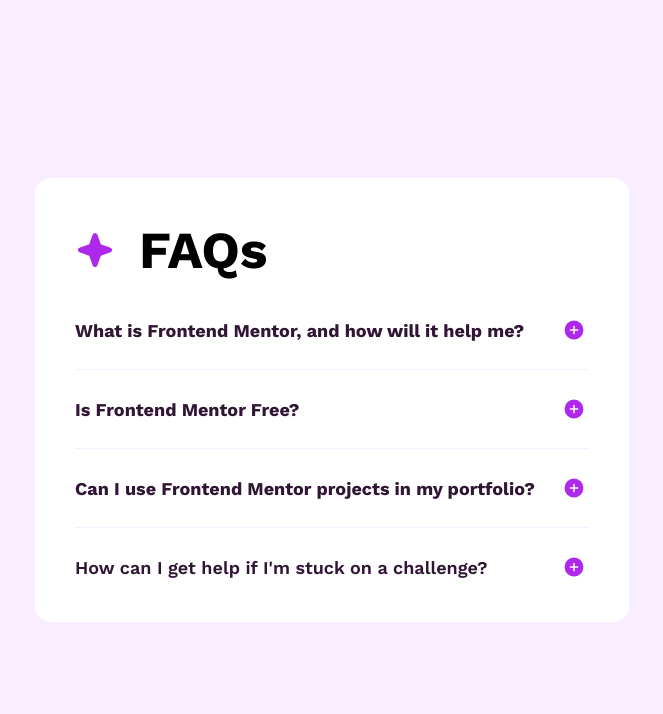
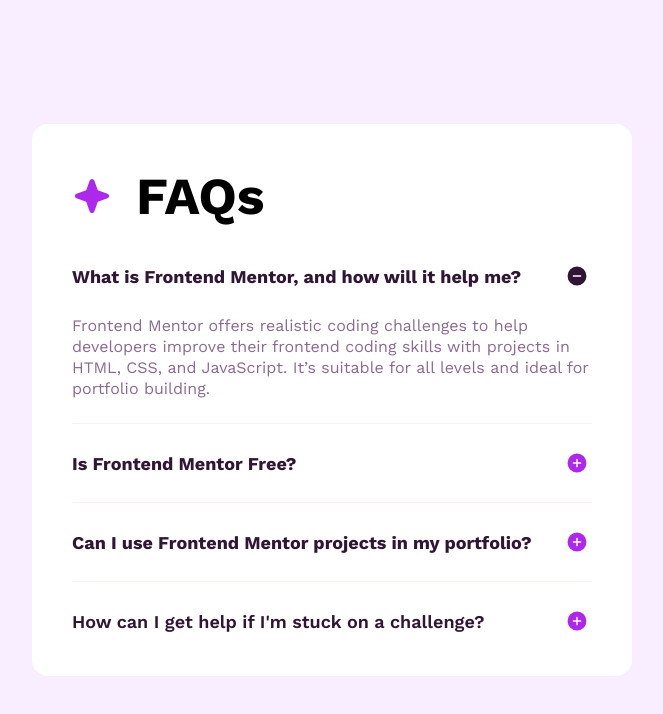
Before and after one commit to YashinN/FM-faq-accordion, a React (Create React App) app: page / in a window 1280 px wide. Shown: the top 714 px of the page, without its empty margins (308-971 px from the left). Built offline with nearby package versions, Linux system fonts and the light colour scheme.

Commit message:
refactor: plus/minus svg icons converted to components. removed corresponding svgs from images folder.

```diff
--- a/src/components/faq accordion/AccordionItem.js
+++ b/src/components/faq accordion/AccordionItem.js
@@ -1,5 +1,6 @@
 import styles from "./AccordionItem.module.scss";
-import plusIcon from "../images/icon-plus.svg";
+import IconMinus from "./IconMinus";
+import IconPlus from "./IconPlus";
 
 const AccordionItem = ({ dispatch, openIndex, index, accordionContent }) => {
   const { question, answer } = accordionContent;
@@ -32,33 +33,7 @@
           onClick={() => dispatch({ type: "toggle", payload: index })}
           aria-label="toggle faq"
         >
-          {openIndex === index ? (
-            <svg
-              xmlns="http://www.w3.org/2000/svg"
-              width="24"
-              height="24"
-              fill="none"
-              viewBox="0 0 30 31"
-            >
-              <path
-                fill="#301534"
-                d="M15 3.313A12.187 12.187 0 1 0 27.188 15.5 12.2 12.2 0 0 0 15 3.312Zm4.688 13.124h-9.375a.938.938 0 0 1 0-1.875h9.374a.938.938 0 0 1 0 1.876Z"
-              />
-            </svg>
-          ) : (
-            <svg
-              xmlns="http://www.w3.org/2000/svg"
-              width="24"
-              height="24"
-              fill="none"
-              viewBox="0 0 30 31"
-            >
-              <path
-                fill="#AD28EB"
-                d="M15 3.313A12.187 12.187 0 1 0 27.188 15.5 12.203 12.203 0 0 0 15 3.312Zm4.688 13.124h-3.75v3.75a.938.938 0 0 1-1.876 0v-3.75h-3.75a.938.938 0 0 1 0-1.875h3.75v-3.75a.938.938 0 0 1 1.876 0v3.75h3.75a.938.938 0 0 1 0 1.876Z"
-              />
-            </svg>
-          )}
+          {openIndex === index ? <IconMinus /> : <IconPlus />}
         </button>
       </div>
 
--- a/src/components/faq accordion/FaqAccordion.js
+++ b/src/components/faq accordion/FaqAccordion.js
@@ -6,7 +6,7 @@
 import starIconDesktop from "../images/icon-star-desktop.svg";
 
 const initialState = {
-  openIndex: null,
+  openIndex: 0,
 };
 
 const reducer = (state, action) => {
--- /dev/null
+++ b/src/components/faq accordion/IconMinus.js
@@ -0,0 +1,18 @@
+const IconMinus = () => {
+  return (
+    <svg
+      xmlns="http://www.w3.org/2000/svg"
+      width="24"
+      height="24"
+      fill="none"
+      viewBox="0 0 30 31"
+    >
+      <path
+        fill="#301534"
+        d="M15 3.313A12.187 12.187 0 1 0 27.188 15.5 12.2 12.2 0 0 0 15 3.312Zm4.688 13.124h-9.375a.938.938 0 0 1 0-1.875h9.374a.938.938 0 0 1 0 1.876Z"
+      />
+    </svg>
+  );
+};
+
+export default IconMinus;
--- /dev/null
+++ b/src/components/faq accordion/IconPlus.js
@@ -0,0 +1,18 @@
+const IconPlus = () => {
+  return (
+    <svg
+      xmlns="http://www.w3.org/2000/svg"
+      width="24"
+      height="24"
+      fill="none"
+      viewBox="0 0 30 31"
+    >
+      <path
+        fill="#AD28EB"
+        d="M15 3.313A12.187 12.187 0 1 0 27.188 15.5 12.203 12.203 0 0 0 15 3.312Zm4.688 13.124h-3.75v3.75a.938.938 0 0 1-1.876 0v-3.75h-3.75a.938.938 0 0 1 0-1.875h3.75v-3.75a.938.938 0 0 1 1.876 0v3.75h3.75a.938.938 0 0 1 0 1.876Z"
+      />
+    </svg>
+  );
+};
+
+export default IconPlus;
```
Also changed, not shown: src/components/images/icon-minus.svg (deleted), src/components/images/icon-plus.svg (deleted).
